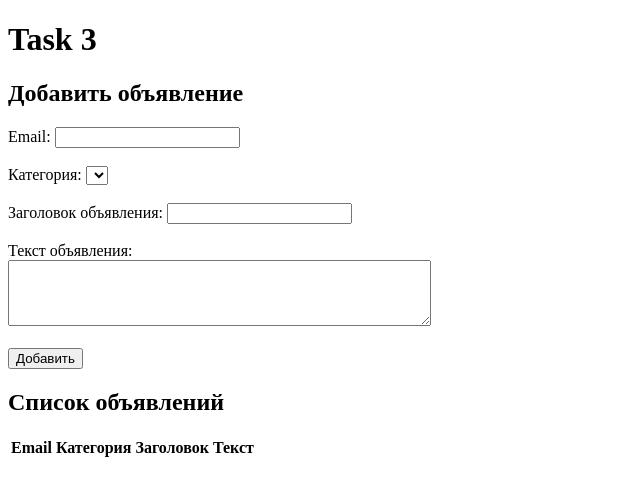
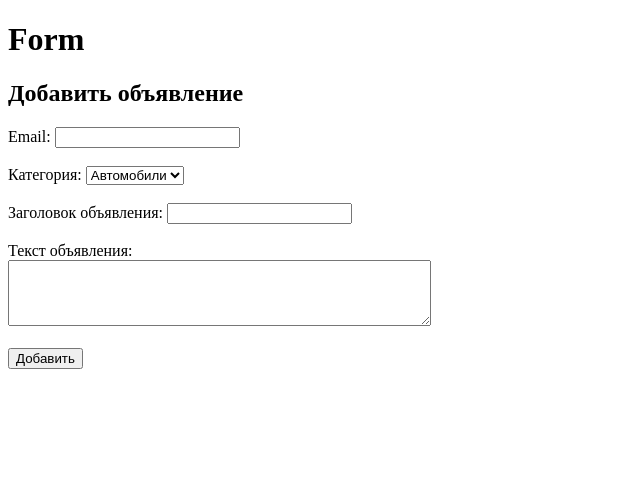
Before and after one commit to Gvozdem/WEB_2024, a PHP site: page / in a window 1280 px wide. Shown: the top 496 px of the page, without its empty margins (0-640 px from the left). Run offline with PHP 8.4, Linux system fonts and the light colour scheme; lists and menus that the app fills with data are empty.

Commit message:
Update index.php

```diff
--- a/Lab_4/code/index.php
+++ b/Lab_4/code/index.php
@@ -8,7 +8,7 @@
     <title>Lab_4</title>
 </head>
 <body>
-<h1>Task 3</h1>
+<h1>Form</h1>
 
 <h2>Добавить объявление</h2>
 <form action="form.php" method="POST">
@@ -17,13 +17,9 @@
 
     <label for="category">Категория:</label>
     <select id="category" name="category" required>
-        <?php
-        $categories = array_filter(glob("./categories/*"), 'is_dir');
-        foreach ($categories as $category) {
-            $categoryName = basename($category);
-            echo "<option value=\"$categoryName\">$categoryName</option>";
-        }
-        ?>
+        <option value="auto">Автомобили</option>
+        <option value="services">Сервисы</option>
+        <option value="technic">Техника</option>
     </select><br /><br />
 
     <label for="title">Заголовок объявления:</label>
@@ -34,32 +30,5 @@
 
     <input type="submit" value="Добавить">
 </form>
-
-<h2>Список объявлений</h2>
-<table>
-    <tr>
-        <th>Email</th>
-        <th>Категория</th>
-        <th>Заголовок</th>
-        <th>Текст</th>
-    </tr>
-    <?php
-    // Чтение объявлений из файлов и вывод в таблицу
-    $adFiles = glob("categories/*/*.txt");
-    foreach ($adFiles as $adFile) {
-        $adData = file($adFile, FILE_IGNORE_NEW_LINES);
-        $category = basename(dirname($adFile));
-        $title = basename($adFile, ".txt");
-        $email = $adData[0];
-        $text = $adData[1];
-        echo "<tr>
-                        <td>$email</td>
-                        <td>$category</td>
-                        <td>$title</td>
-                        <td>$text</td>
-                    </tr>";
-    }
-    ?>
-</table>
 </body>
 </html>
```
